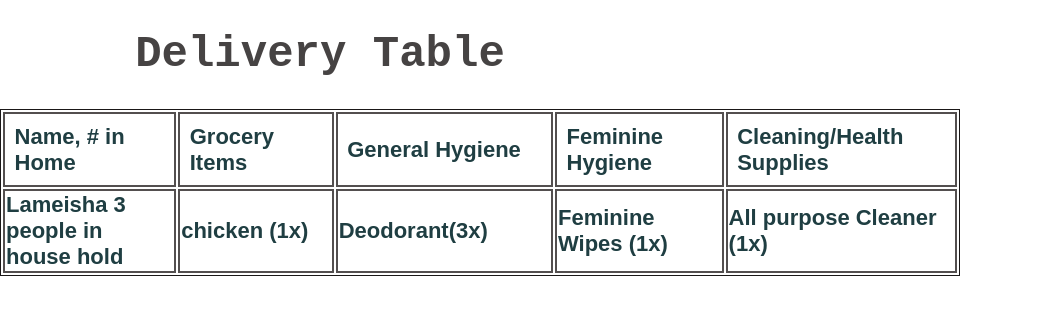
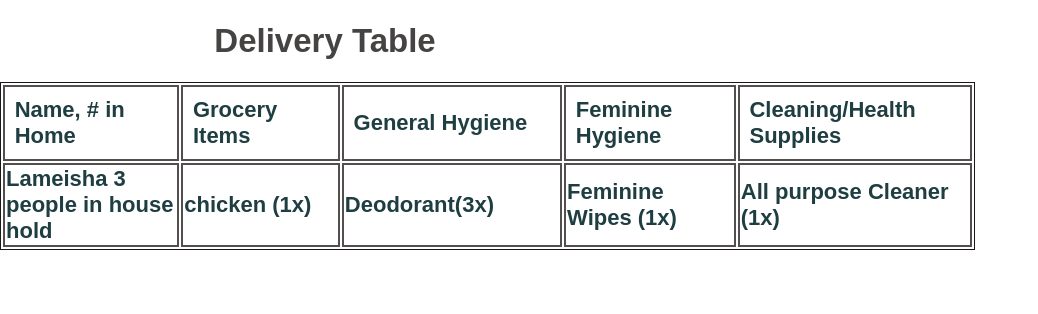
Before and after one commit to 464squad/FoodAssistants_FrontEnd, a React (Create React App) app: page / in a window 1280 px wide. Shown: the top 314 px of the page, without its empty margins (0-1038 px from the left). Built offline with nearby package versions, Linux system fonts and the light colour scheme.

Commit message:
Changed font sizes and changed font of title

```diff
--- a/src/components/delivery/styling.css
+++ b/src/components/delivery/styling.css
@@ -6,12 +6,12 @@
 h1 {
   color: rgb(70, 67, 67);
   text-align: center;
-  font-family:monospace;
-  font-size: 44px;
+  font-family: sans-serif;
+  font-size: 33px;
 }
 body {
 
-  width: 640px;
+  width: 650px;
 
   font-family: 'Lexend Deca', sans-serif;
   color: rgb(59, 122, 141);
```
